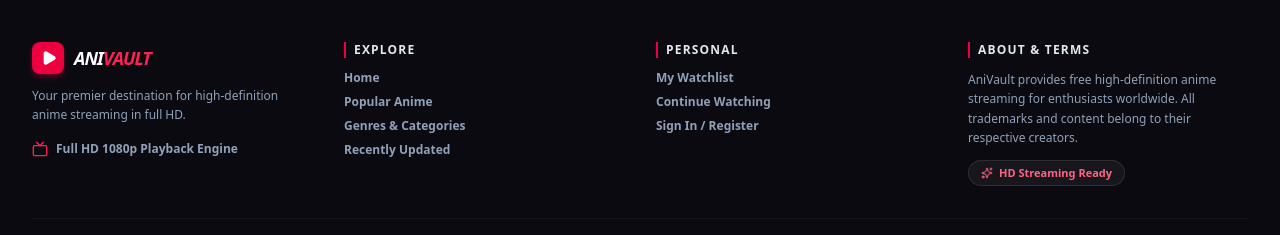
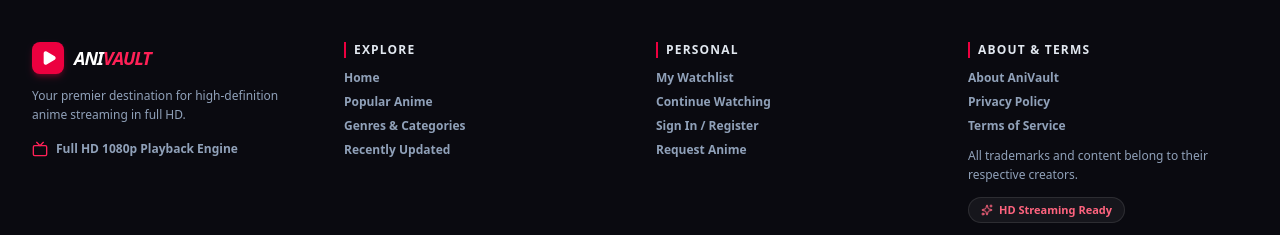
Before and after one commit to mygoal178-lang/AniVault3, a React (Vite) app: page / in a window 1280 px wide. Both pictures are taken after a click on the button "ANIVAULT". Shown: the part 577-812 px from the top of the page. Built offline with nearby package versions, Linux system fonts and the light colour scheme; no server answers.

Commit message:
Content & indexing: add About/Privacy/Terms pages, footer links, sitemap + bot SEO coverage

```diff
--- a/src/App.tsx
+++ b/src/App.tsx
@@ -41,6 +41,9 @@
 );
 const RequestPage = lazy(() =>
   import('./pages/RequestPage').then((m) => ({ default: m.RequestPage }))
+);
+const LegalPage = lazy(() =>
+  import('./pages/LegalPage').then((m) => ({ default: m.LegalPage }))
 );
 
 function RouteFallback() {
@@ -128,6 +131,8 @@
         description: 'Request your favorite anime to be added to AniVault. No account required.',
         url: '/request',
       });
+    } else if (pathname === '/about' || pathname === '/privacy' || pathname === '/terms') {
+      // LegalPage sets its own SEO
     } else {
       setPageSeo({ title: 'Anime Streaming Platform', description: 'Watch free anime online on AniVault.', url: pathname });
     }
@@ -218,6 +223,17 @@
       return <RequestPage navigate={navigate} />;
     }
 
+    // Legal / trust pages
+    if (pathname === '/about') {
+      return <LegalPage type="about" navigate={navigate} />;
+    }
+    if (pathname === '/privacy') {
+      return <LegalPage type="privacy" navigate={navigate} />;
+    }
+    if (pathname === '/terms') {
+      return <LegalPage type="terms" navigate={navigate} />;
+    }
+
     // Existing AniVault Homepage: /home
     return <HomePage navigate={navigate} />;
   };
--- a/src/components/Footer.tsx
+++ b/src/components/Footer.tsx
@@ -79,6 +79,11 @@
                   Sign In / Register
                 </button>
               </li>
+              <li>
+                <button onClick={() => navigate('/request')} className="hover:text-rose-400 transition-colors">
+                  Request Anime
+                </button>
+              </li>
             </ul>
           </div>
 
@@ -87,8 +92,25 @@
             <h4 className="text-xs font-black uppercase tracking-widest text-slate-200 mb-3 border-l-2 border-rose-600 pl-2">
               About & Terms
             </h4>
+            <ul className="space-y-2 text-xs font-bold mb-3">
+              <li>
+                <button onClick={() => navigate('/about')} className="hover:text-rose-400 transition-colors">
+                  About AniVault
+                </button>
+              </li>
+              <li>
+                <button onClick={() => navigate('/privacy')} className="hover:text-rose-400 transition-colors">
+                  Privacy Policy
+                </button>
+              </li>
+              <li>
+                <button onClick={() => navigate('/terms')} className="hover:text-rose-400 transition-colors">
+                  Terms of Service
+                </button>
+              </li>
+            </ul>
             <p className="text-xs text-slate-400 leading-relaxed mb-3">
-              AniVault provides free high-definition anime streaming for enthusiasts worldwide. All trademarks and content belong to their respective creators.
+              All trademarks and content belong to their respective creators.
             </p>
             <div className="inline-flex items-center gap-1.5 rounded-full border border-white/10 bg-white/5 px-3 py-1 text-[11px] font-bold text-rose-400">
               <Sparkles className="h-3 w-3" />
--- /dev/null
+++ b/src/pages/LegalPage.tsx
@@ -0,0 +1,100 @@
+import React, { useEffect } from 'react';
+import { setPageSeo } from '../lib/seo';
+
+interface LegalPageProps {
+  type: 'about' | 'privacy' | 'terms';
+  navigate: (route: string) => void;
+}
+
+const CONTENT = {
+  about: {
+    title: 'About AniVault',
+    description:
+      'AniVault is a free anime discovery and streaming platform. Browse thousands of titles, track your watchlist, and watch episodes in HD.',
+    heading: 'About AniVault',
+    body: [
+      'AniVault is built for anime fans who want a clean place to discover series, follow new episodes, and keep a personal watchlist.',
+      'Browse trending titles, search by name or genre, and continue watching from where you left off. New episodes are added regularly so you can stay up to date with seasonal anime.',
+      'Our goal is a fast, modern experience focused on discovery and watching — without clutter.',
+    ],
+  },
+  privacy: {
+    title: 'Privacy Policy - AniVault',
+    description:
+      'Privacy Policy for AniVault. Learn how we handle account data, watch history, and analytics.',
+    heading: 'Privacy Policy',
+    body: [
+      'Last updated: November 2026.',
+      'AniVault may collect information you provide when you create an account (such as email) and usage data needed to operate the service (for example watchlist and watch history tied to your account).',
+      'We use analytics tools to understand site performance and improve the product. We do not sell your personal information.',
+      'Third-party services (such as authentication providers, hosting, and analytics) process data according to their own policies. Streaming and metadata may involve external sources.',
+      'You can request account-related data deletion by contacting us through the site if an account contact method is available. We may update this policy from time to time; continued use means you accept the updated policy.',
+    ],
+  },
+  terms: {
+    title: 'Terms of Service - AniVault',
+    description:
+      'Terms of Service for using AniVault. Read the rules for accounts, content, and acceptable use.',
+    heading: 'Terms of Service',
+    body: [
+      'Last updated: November 2026.',
+      'By using AniVault you agree to these terms. If you do not agree, please do not use the service.',
+      'AniVault provides anime discovery, catalog browsing, and related features. Content availability may change. Trademarks and copyrighted works belong to their respective owners.',
+      'You are responsible for your account and for using the service lawfully. Do not abuse the platform, attempt unauthorized access, or interfere with other users.',
+      'The service is provided as-is without warranties. We may modify or discontinue features at any time. These terms may be updated; continued use constitutes acceptance of changes.',
+    ],
+  },
+} as const;
+
+export function LegalPage({ type, navigate }: LegalPageProps) {
+  const page = CONTENT[type];
+
+  useEffect(() => {
+    setPageSeo({
+      title: page.title,
+      description: page.description,
+      url: `/${type}`,
+    });
+  }, [type, page.title, page.description]);
+
+  return (
+    <div className="mx-auto max-w-3xl px-4 py-10 sm:px-6">
+      <h1 className="text-3xl font-black tracking-tight text-white mb-6">{page.heading}</h1>
+      <div className="space-y-4 text-slate-300 leading-relaxed text-sm sm:text-base">
+        {page.body.map((para, i) => (
+          <p key={i}>{para}</p>
+        ))}
+      </div>
+      <div className="mt-10 flex flex-wrap gap-4 text-sm font-bold">
+        <button
+          type="button"
+          onClick={() => navigate('/about')}
+          className="text-rose-400 hover:text-rose-300"
+        >
+          About
+        </button>
+        <button
+          type="button"
+          onClick={() => navigate('/privacy')}
+          className="text-rose-400 hover:text-rose-300"
+        >
+          Privacy
+        </button>
+        <button
+          type="button"
+          onClick={() => navigate('/terms')}
+          className="text-rose-400 hover:text-rose-300"
+        >
+          Terms
+        </button>
+        <button
+          type="button"
+          onClick={() => navigate('/home')}
+          className="text-slate-400 hover:text-white"
+        >
+          ← Back to Home
+        </button>
+      </div>
+    </div>
+  );
+}
```
